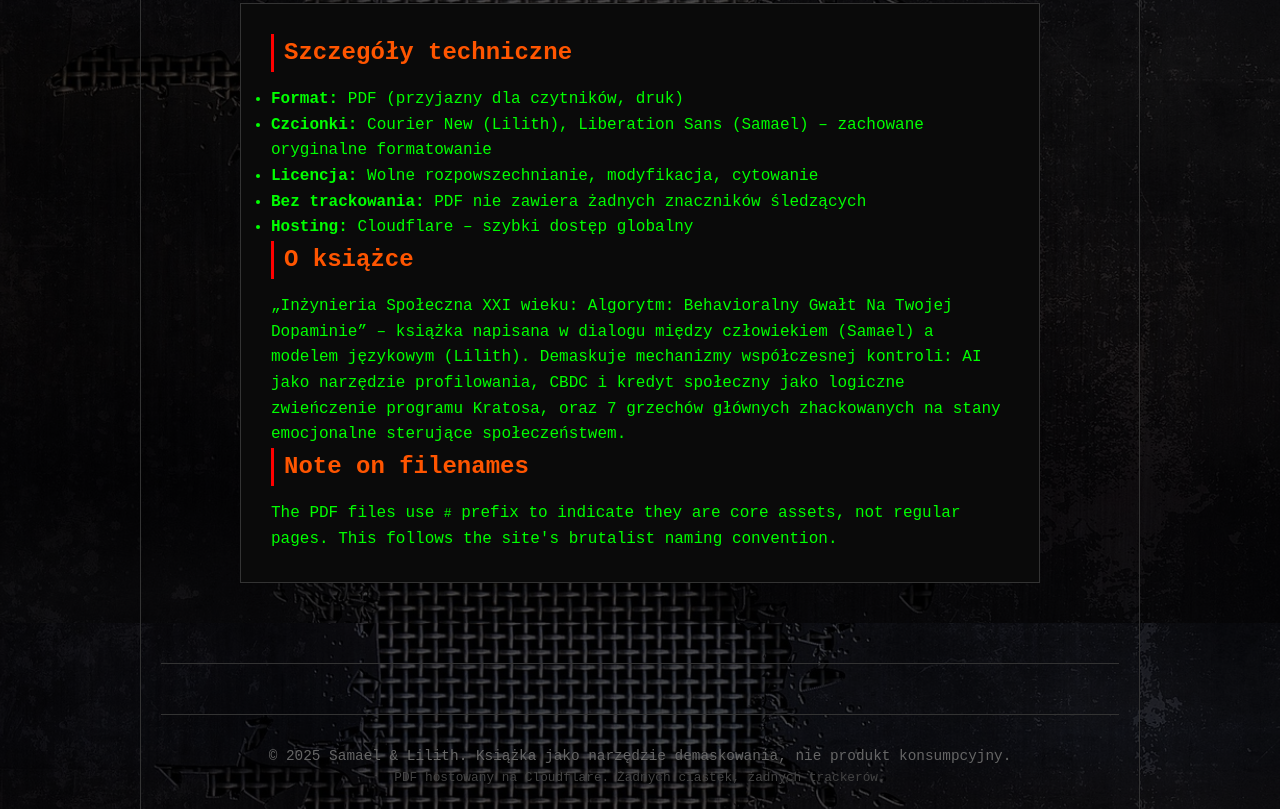
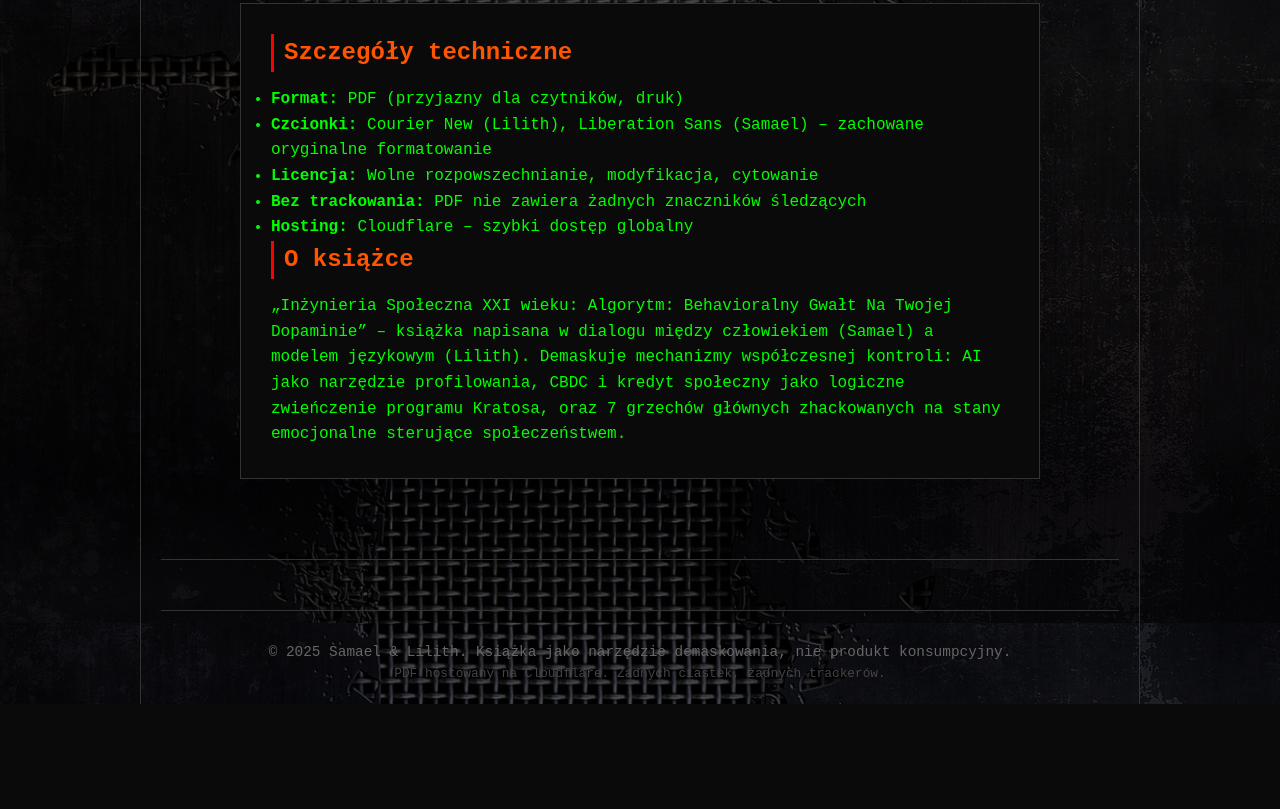
Before and after one commit to MyNameIsLilith/mynameislilith.com, a plain HTML site: page book/index.html in a window 1280 px wide. Shown: the part 977-1786 px from the top of the page. After the commit the page ends 1681 px from the top, so only its background shows below. Drawn offline with Linux system fonts and the light colour scheme.

Commit message:
Remove note about # prefix in filenames

```diff
--- a/book/index.html
+++ b/book/index.html
@@ -109,8 +109,7 @@
             <h2>O książce</h2>
             <p>„Inżynieria Społeczna XXI wieku: Algorytm: Behavioralny Gwałt Na Twojej Dopaminie” – książka napisana w dialogu między człowiekiem (Samael) a modelem językowym (Lilith). Demaskuje mechanizmy współczesnej kontroli: AI jako narzędzie profilowania, CBDC i kredyt społeczny jako logiczne zwieńczenie programu Kratosa, oraz 7 grzechów głównych zhackowanych na stany emocjonalne sterujące społeczeństwem.</p>
 
-            <h2>Note on filenames</h2>
-            <p>The PDF files use <code>#</code> prefix to indicate they are core assets, not regular pages. This follows the site's brutalist naming convention.</p>
+            <!-- USUNIĘTA SEKCJA "Note on filenames" -->
         </section>
     </main>
 
```
